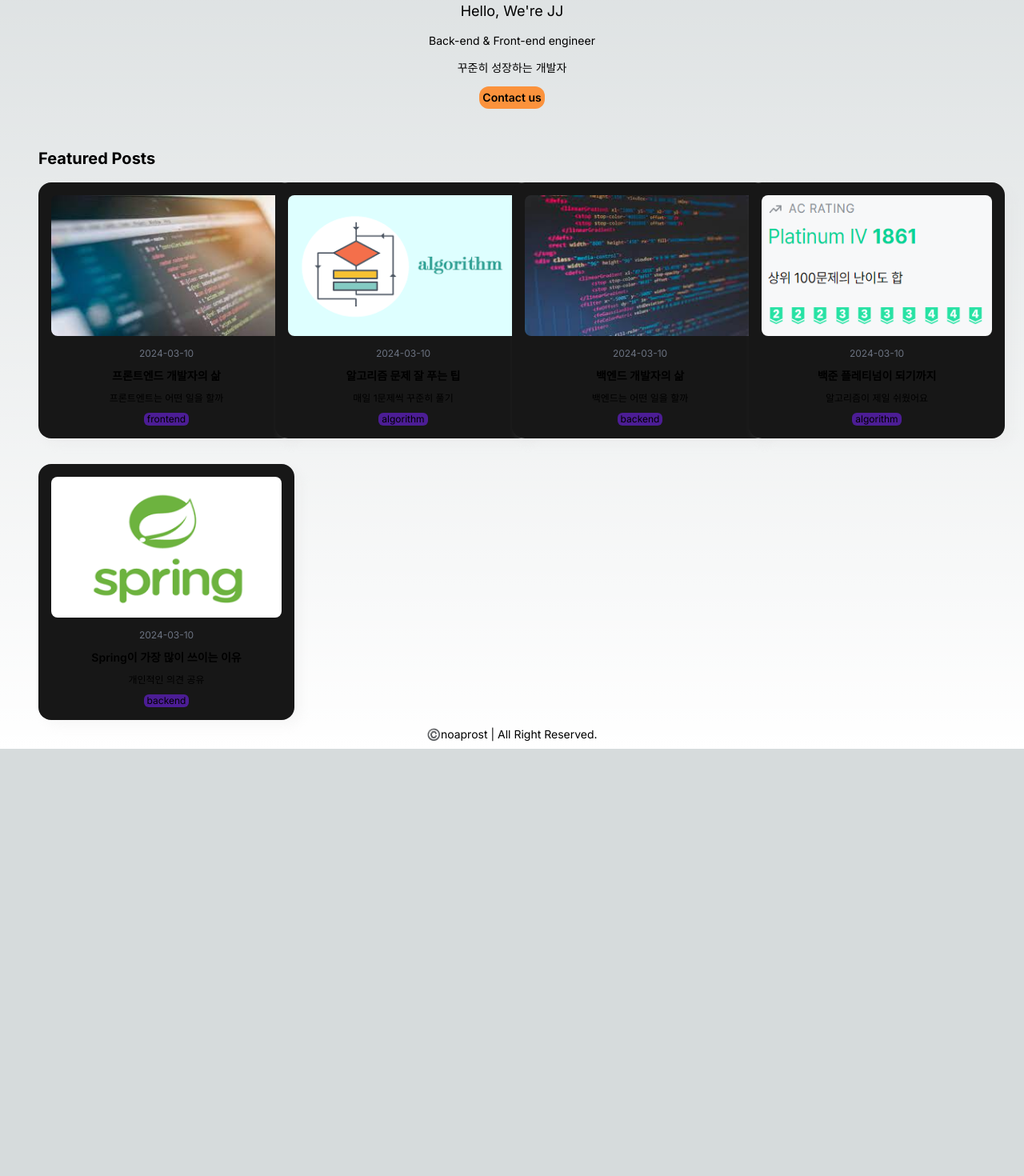
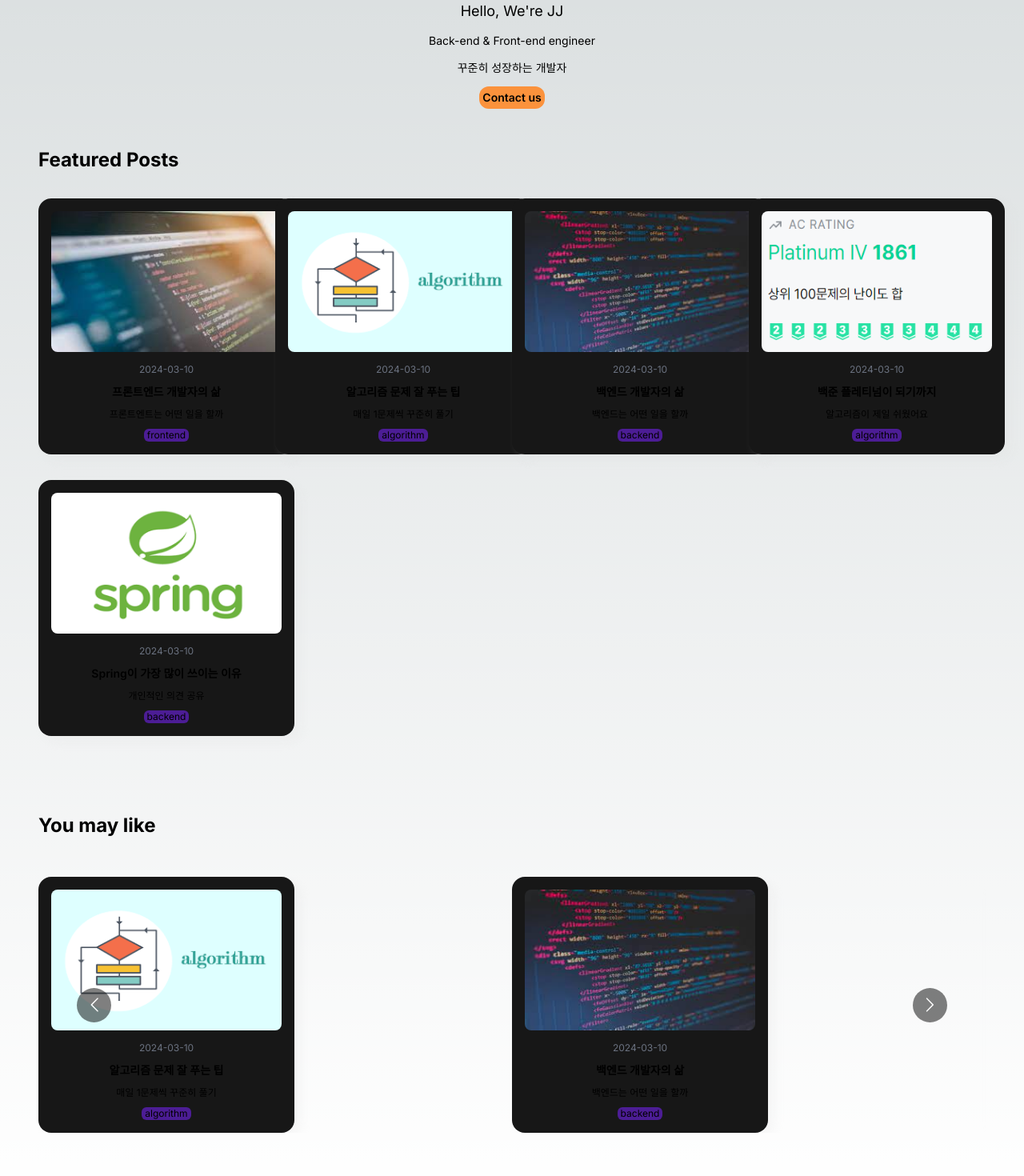
Before and after one commit to noaprost/jjlog, a Next.js app: page / in a window 1280 px wide. Shown: the part 260-1730 px from the top of the page at 80% size. Before the commit the page ends 1196 px from the top, so only its background shows below. Built offline with nearby package versions, Linux system fonts and the light colour scheme.

Commit message:
Release (#10)
* feat: Home Page Post Slide 구현

```diff
--- a/package.json
+++ b/package.json
@@ -12,7 +12,8 @@
     "next": "14.1.3",
     "react": "^18",
     "react-dom": "^18",
-    "react-icons": "^5.0.1"
+    "react-icons": "^5.0.1",
+    "react-multi-carousel": "^2.8.4"
   },
   "devDependencies": {
     "@types/node": "^20",
--- a/src/app/page.tsx
+++ b/src/app/page.tsx
@@ -1,5 +1,6 @@
 import PostCard from "@/components/PostCard";
 import Profile from "@/components/Profile";
+import Slide from "@/components/Slide";
 import { getPostCard } from "@/service/posts";
 
 export default async function Home() {
@@ -8,8 +9,8 @@ export default async function Home() {
   return (
     <div>
       <Profile />
-      <h1 className="text-xl font-bold pl-12 pt-12 pb-4">Featured Posts</h1>
-      <div className="grid grid-cols-4 grid-rows-2 gap-y-8 justify-center px-12">
+      <h1 className="text-2xl font-bold pl-12 pt-12 pb-8">Featured Posts</h1>
+      <div className="grid grid-cols-4 grid-rows-2 gap-y-8 px-12">
         {postCards
           .filter((card) => card.featured)
           .map((card) => (
@@ -24,6 +25,22 @@ export default async function Home() {
             />
           ))}
       </div>
+      <h1 className="text-2xl font-bold pl-12 pt-24">You may like</h1>
+      <div className="p-12">
+        <Slide>
+          {postCards.map((card) => (
+            <PostCard
+              key={card.id}
+              id={card.id}
+              image={card.image}
+              day={card.day}
+              title={card.title}
+              description={card.description}
+              category={card.category}
+            />
+          ))}
+        </Slide>
+      </div>
     </div>
   );
 }
--- a/src/components/PostsByCategory.tsx
+++ b/src/components/PostsByCategory.tsx
@@ -12,7 +12,7 @@ export default async function PostsByCategory({ category }: Props) {
     <div
       className={`grid grid-cols-3 grid-rows-${
         len > 2 ? len : 2
-      } gap-7 justify-center py-8 pl-8`}
+      } gap-7 py-8 pl-8`}
     >
       {postCards.map((card) => (
         <PostCard
--- /dev/null
+++ b/src/components/Slide.tsx
@@ -0,0 +1,36 @@
+"use client";
+import React from "react";
+import Carousel from "react-multi-carousel";
+import "react-multi-carousel/lib/styles.css";
+
+const responsive = {
+  superLargeDesktop: {
+    // the naming can be any, depends on you.
+    breakpoint: { max: 4000, min: 3000 },
+    items: 5,
+  },
+  desktop: {
+    breakpoint: { max: 3000, min: 1024 },
+    items: 4,
+  },
+  tablet: {
+    breakpoint: { max: 1024, min: 464 },
+    items: 2,
+  },
+  mobile: {
+    breakpoint: { max: 464, min: 0 },
+    items: 1,
+  },
+};
+
+type Props = {
+  children: React.ReactNode;
+};
+
+export default function Slide({ children }: Props) {
+  return (
+    <Carousel infinite autoPlay responsive={responsive}>
+      {children}
+    </Carousel>
+  );
+}
```
Also changed, not shown: 1 other file (tests, documents, lock files or other folders).
